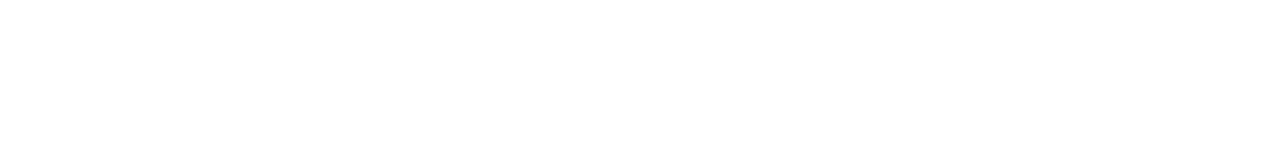
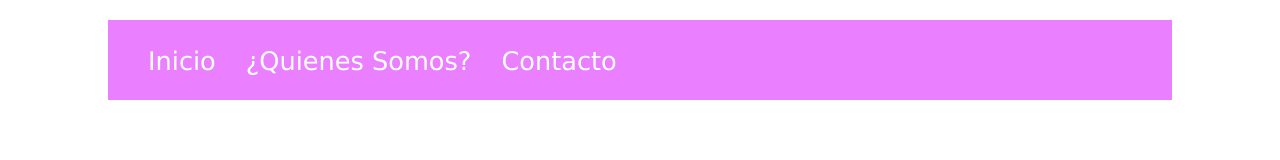
Before and after one commit to KelSlevin/taller-9-full-stack, a plain HTML site: page punto7-8/index.html in a window 1280 px wide. Drawn offline with Linux system fonts and the light colour scheme.

Commit message:
finalización puntos taller u9

```diff
--- a/punto7-8/index.html
+++ b/punto7-8/index.html
@@ -0,0 +1,27 @@
+<!DOCTYPE html>
+<html lang="en">
+<head>
+    <meta charset="UTF-8">
+    <meta name="viewport" content="width=device-width, initial-scale=1.0">
+    <link rel="stylesheet" href="./point7-8_styles.css">
+    <title>Punto 7-8</title>
+</head>
+<body>
+    <header>
+        <nav>
+            <ul>
+                <li>
+                    <a href="#">Inicio</a>
+                </li>
+                <li>
+                    <a href="#">¿Quienes Somos?</a>
+                </li>
+                <li>
+                    <a href="#">Contacto</a>
+                </li>
+            </ul>
+        </nav>
+    </header>
+
+</body>
+</html>
--- /dev/null
+++ b/punto7-8/point7-8_styles.css
@@ -0,0 +1,33 @@
+header {
+    margin: 20px 100px;
+    background-color: rgb(234, 128, 255);
+    height: 80px;
+    display: flex;
+    gap: 20px;
+    align-items: center;
+    flex-wrap: wrap;
+    font-size: 2vw;
+    font-family: 'Lucida Sans', 'Lucida Sans Regular',
+    'Lucida Grande', 'Lucida Sans Unicode', Geneva,
+    Verdana, sans-serif;
+}
+
+nav ul {
+    display: flex;
+    gap: 30px;
+}
+
+ul {
+    list-style: none;
+}
+
+a {
+    text-decoration: none;
+    color: #fff;
+}
+
+a:hover {
+    background-color: blue;
+    font-size: 2vw;
+    padding: 10px;
+}
```
Also changed, not shown: index.html (+2 -2 lines), punto6/index.html (+2 -4 lines), punto6/point6_styles.css (+9 -0 lines), punto9/index.html (added, +38 -0 lines), punto9/point9_styles.css (added, +18 -0 lines).
